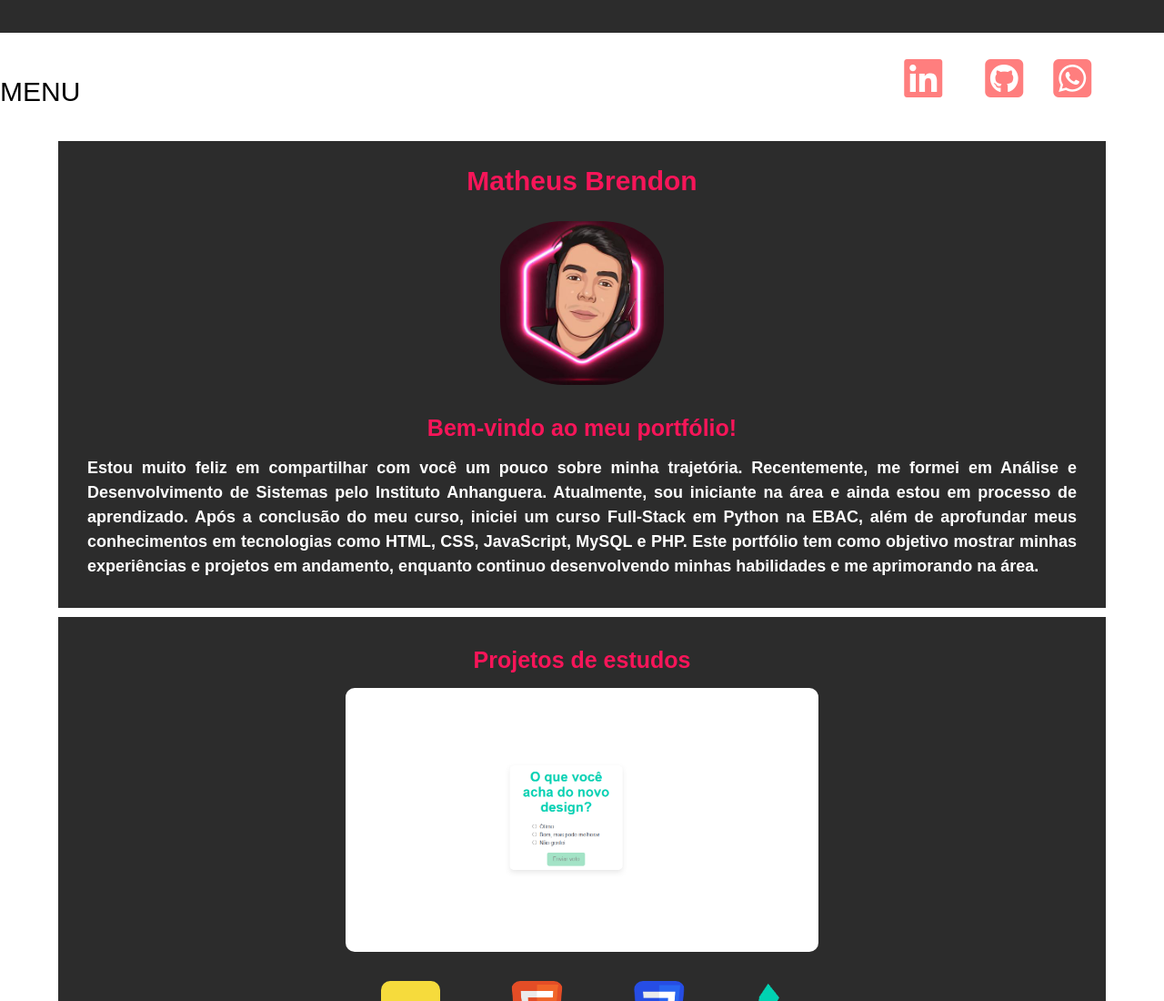
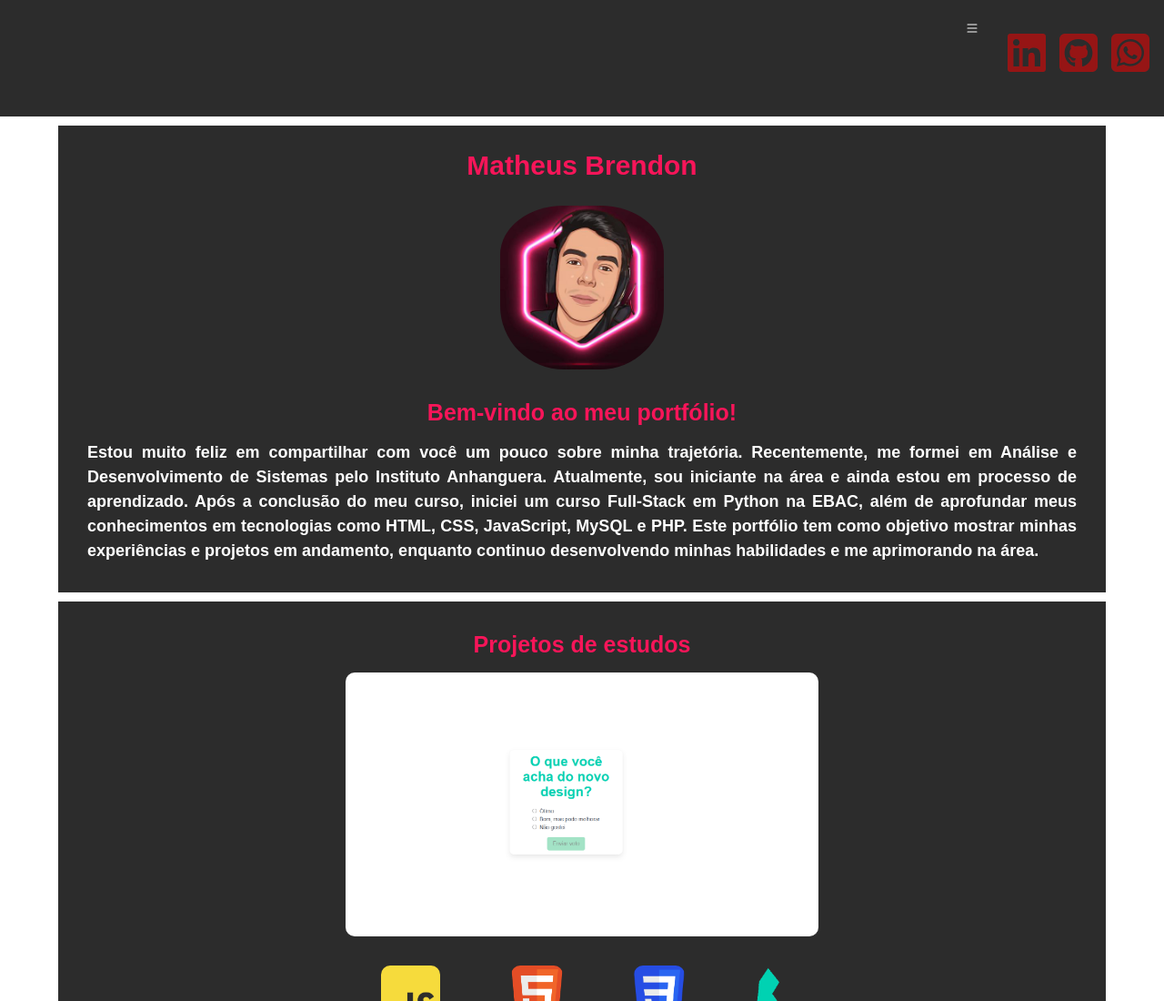
Before and after one commit to matheusbrs/Portifolio, a plain HTML site: page index.html in a window 1280 px wide. Shown: the top 1100 px of the page at 91% size. Drawn offline with nearby package versions, Linux system fonts and the light colour scheme.

Commit message:
feat: resolvendo bug do cabeçalho desktop

```diff
--- a/index.html
+++ b/index.html
@@ -5,8 +5,7 @@
     <meta charset="UTF-8" />
     <meta name="viewport" content="width=device-width, initial-scale=1.0" />
     <title>Matheus Brendon</title>
-    <link href="https://cdn.jsdelivr.net/npm/bootstrap@5.3.5/dist/css/bootstrap.min.css" rel="stylesheet"
-        integrity="sha384-SgOJa3DmI69IUzQ2PVdRZhwQ+dy64/BUtbMJw1MZ8t5HZApcHrRKUc4W0kG879m7" crossorigin="anonymous">
+    <link href="https://cdn.jsdelivr.net/npm/bootstrap@5.3.5/dist/css/bootstrap.min.css" rel="stylesheet" integrity="sha384-SgOJa3DmI69IUzQ2PVdRZhwQ+dy64/BUtbMJw1MZ8t5HZApcHrRKUc4W0kG879m7" crossorigin="anonymous">
     <link rel="stylesheet" href="https://cdn.jsdelivr.net/npm/bulma@1.0.2/css/bulma.min.css" />
     <link rel="stylesheet" href="style.css" />
     <link rel="stylesheet" href="fontawesome/css/all.min.css" />
@@ -15,31 +14,31 @@
 <body>
 
     <header>
+        <div class="btnMenu">
+           <a href="http://"> <svg  xmlns="http://www.w3.org/2000/svg" width="16" height="16" fill="currentColor" class="bi bi-list"
+            viewBox="0 0 16 16">
+            <path fill-rule="evenodd"
+                d="M2.5 12a.5.5 0 0 1 .5-.5h10a.5.5 0 0 1 0 1H3a.5.5 0 0 1-.5-.5m0-4a.5.5 0 0 1 .5-.5h10a.5.5 0 0 1 0 1H3a.5.5 0 0 1-.5-.5m0-4a.5.5 0 0 1 .5-.5h10a.5.5 0 0 1 0 1H3a.5.5 0 0 1-.5-.5" />
+        </svg></a>
+        </div>
 
-        <div id="btnMenu">
-            <span></span>
-            <span></span>
-            <span></span>
+        <nav class="cabecalho">
+            <ul class="container">
+                <li><a title="LinkedIn" aria-role="tooltip" aria-describedby="LinkedIn"
+                        href="https://www.linkedin.com/in/matheus-brendon-back-and/"><i
+                            class="fa-brands fa-linkedin"></i></a></li>
+                <li><a title="Github" aria-role="tooltip" aria-describedby="Github"
+                        href="https://github.com/matheusbrs"><i class="fa-brands fa-square-github"></i></a></li>
+                <li><a title="whatsapp" aria-role="tooltip" aria-describedby="whatsapp"
+                        href="https://wa.me/5561981433649"><i class="fa-brands fa-square-whatsapp"></i></a></li>
+            </ul>
+        </nav>
+        <div class="button-menu">
+            <button type="button">
+                <i class="fa-solid fa-bars"></i>
+            </button>
         </div>
     </header>
-    <nav class="cabecalho">
-            <h1>MENU</h1>
-            <ul class="container menu">
-                <li><a title="LinkedIn" aria-role="tooltip" aria-describedby="LinkedIn"
-                        href="https://www.linkedin.com/in/matheus-brendon-back-and/"><i
-                            class="fa-brands fa-linkedin"></i></a>
-                    <p class="text-menu">Linkedin</p>
-                </li>
-                <li><a title="Github" aria-role="tooltip" aria-describedby="Github"
-                        href="https://github.com/matheusbrs"><i class="fa-brands fa-square-github"></i></a>
-                    <p class="text-menu">GitHub</p>
-                </li>
-                <li><a title="whatsapp" aria-role="tooltip" aria-describedby="whatsapp"
-                        href="https://wa.me/5561981433649"><i class="fa-brands fa-square-whatsapp"></i></a>
-                    <p class="text-menu">Whatsapp</p>
-                </li>
-            </ul>
-        </nav>
 
     <section class="sobre container">
         <h1 class="nome">Matheus Brendon</h1>
@@ -170,8 +169,9 @@
             </div>
         </div>
     </section>
-    <script src="https://code.jquery.com/jquery-3.7.1.js"></script>
-    <script src="script.js"></script>
+    <footer>
+
+    </footer>
 </body>
 
 </html>
--- a/style.css
+++ b/style.css
@@ -138,7 +138,12 @@ a:hover {
     justify-content: center;
     align-items: center;
     display: flex;
-    color: black;
+    background-color: #2c2c2c;
+    margin-bottom: 10px;
+}
+
+.cabecalho h1{
+    display: none;
 }
 
 .nome {
```
